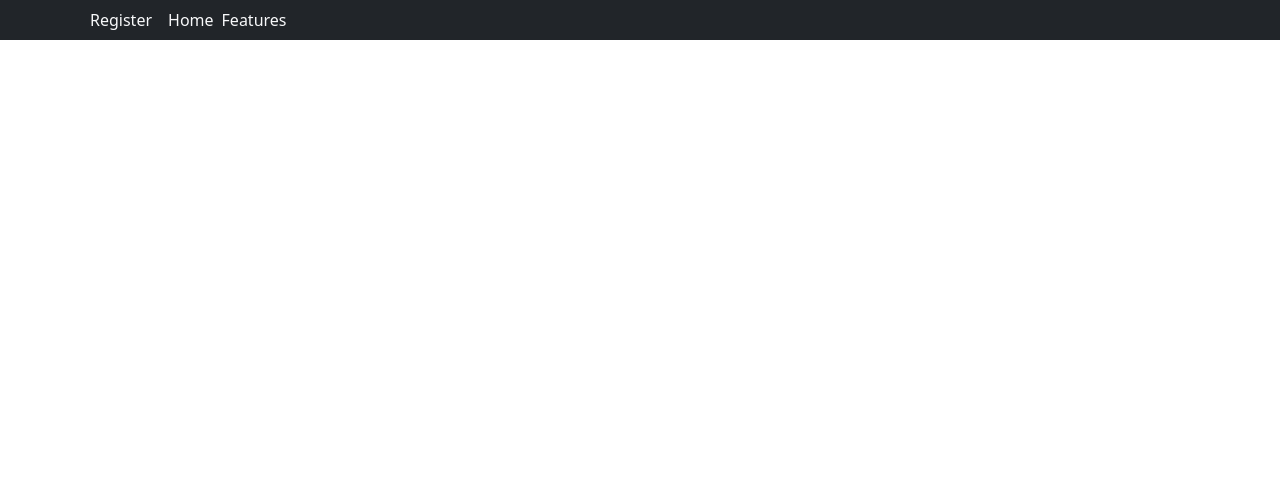
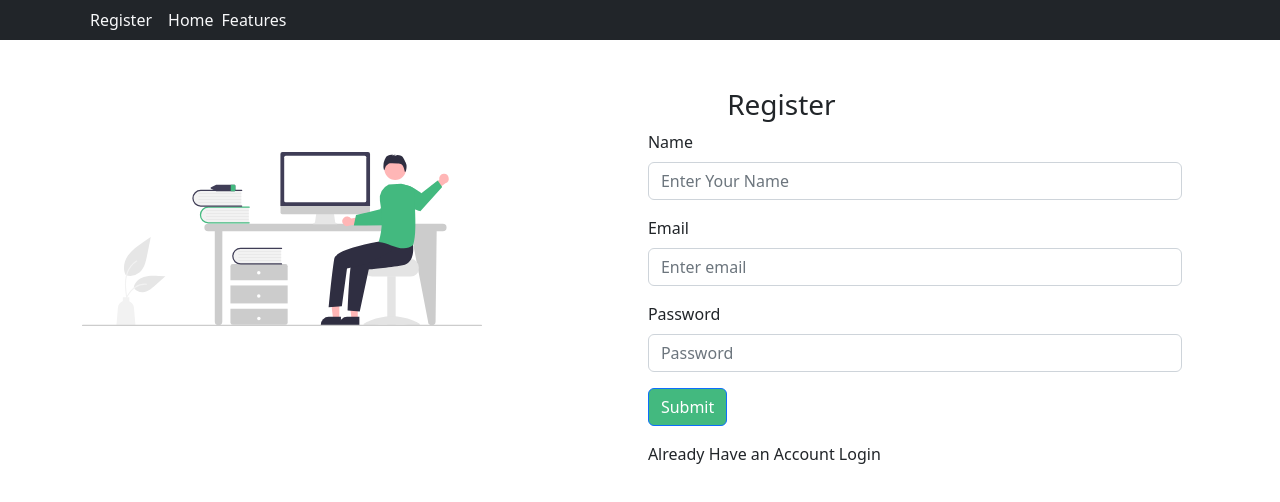
Before and after one commit to julianaliwardana/react-form-auth, a React (Create React App) app: page / in a window 1280 px wide. Shown: the top 502 px of the page. Built offline with nearby package versions, Linux system fonts and the light colour scheme.

Commit message:
adding img to register

```diff
--- a/src/App.js
+++ b/src/App.js
@@ -1,11 +1,16 @@
 import './App.css';
 import 'bootstrap/dist/css/bootstrap.min.css';
 import Header from './Components/Header';
+import Register from './Components/Register';
+import { Routes, Route } from "react-router-dom";
 
 function App() {
   return (
     <>
       <Header />
+      <Routes>
+        <Route path='/' element={<Register />} />
+      </Routes>
     </>
   );
 }
--- a/src/Components/Register.jsx
+++ b/src/Components/Register.jsx
@@ -1,21 +1,26 @@
 import React from 'react';
 import { Form, Button, Container } from 'react-bootstrap';
+import RegisterImg from './RegisterImg'
 
 const Register = () => {
     return (
         <>
             <Container className="mt-3">
                 <section className='d-flex justify-content-between'>
+                    <RegisterImg />
                     <div className="right-section mt-3 p-3 w-100">
                         <h3 className='text-center col-lg-6'>Register</h3>
                         <Form>
                             <Form.Group className="mb-3" lg={6} controlId="formBasicName">
+                                <Form.Label>Name</Form.Label>
                                 <Form.Control type="text" name='name' placeholder="Enter Your Name" />
                             </Form.Group>
                             <Form.Group className="mb-3" lg={6} controlId="formBasicEmail">
+                                <Form.Label>Email</Form.Label>
                                 <Form.Control type="email" name='email' placeholder="Enter email" />
                             </Form.Group>
                             <Form.Group className="mb-3" lg={6} controlId="formBasicPassword">
+                                <Form.Label>Password</Form.Label>
                                 <Form.Control type="password" name='password' placeholder="Password" />
                             </Form.Group>
                             <Button lg={6} style={{ background: "rgb(67, 185, 127)" }} type="submit">
--- /dev/null
+++ b/src/Components/RegisterImg.jsx
@@ -0,0 +1,15 @@
+import React from 'react'
+
+const RegisterImg = () => {
+    return (
+        <>
+            <div className="left-section mt-5 w-100">
+                <div className="register-img mt-5">
+                    <img src="./register.svg" style={{ maxWidth: 400 }} alt="" />
+                </div>
+            </div>
+        </>
+    )
+}
+
+export default RegisterImg
```
Also changed, not shown: public/register.svg (added).
